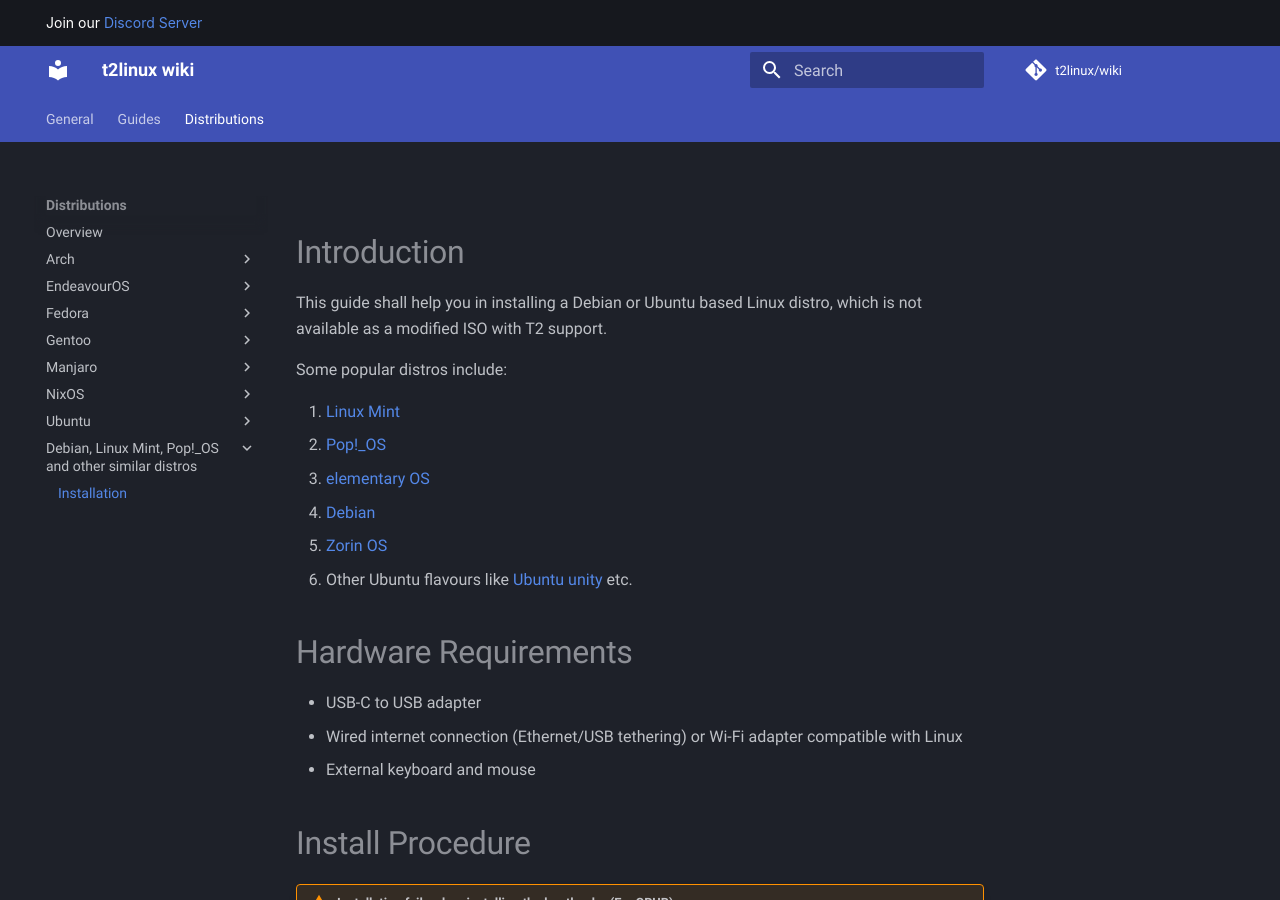
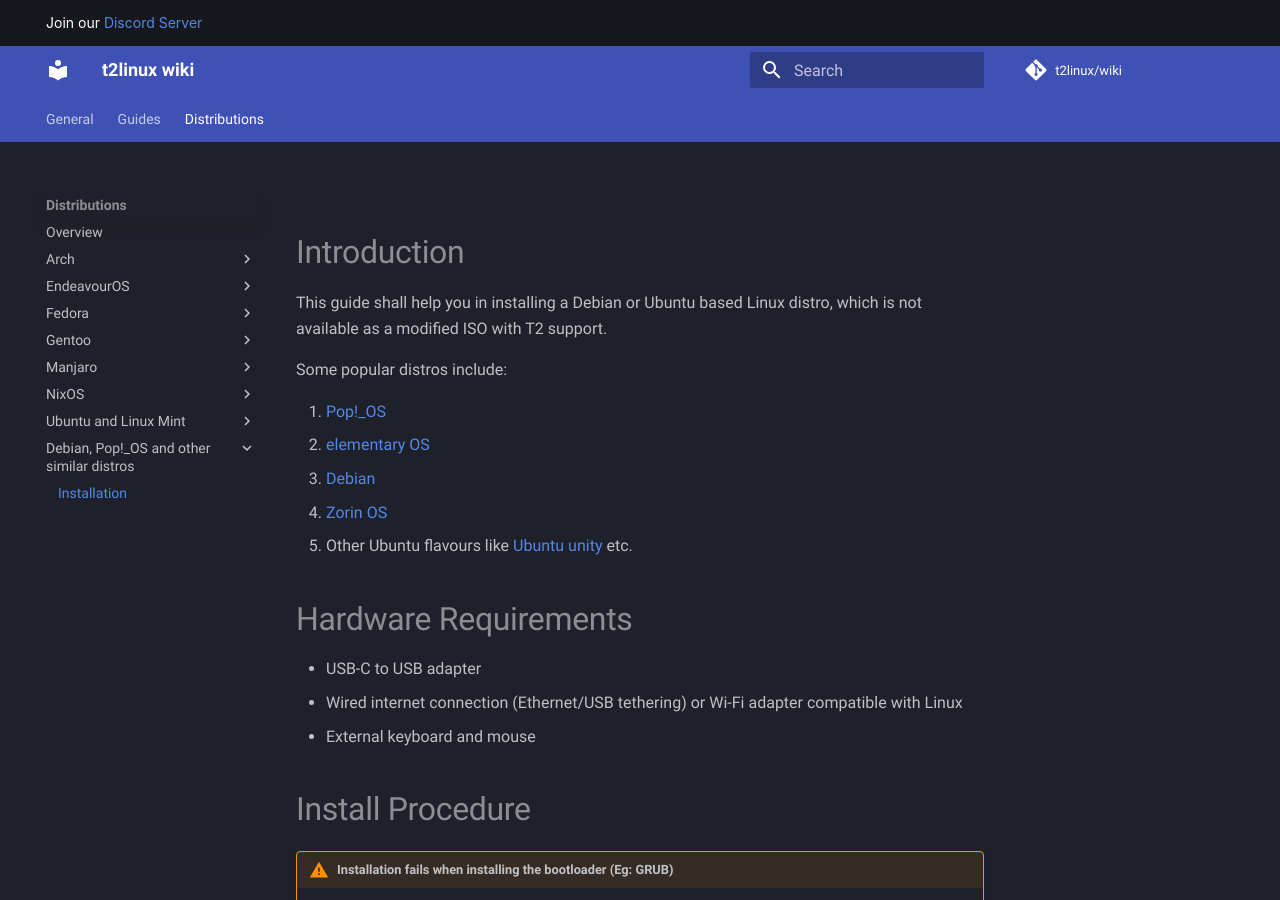
Before and after one commit to t2linux/wiki, an MkDocs documentation site: the page built from docs/distributions/debian/installation.md, in a window 1280 px wide and 900 px high. Built offline with MkDocs 1.6.1 and Material for MkDocs 9.7.7, drawn with Linux system fonts in a browser that asks for light colours; comment, search, counter and statistics services are not loaded.

Commit message:
Add Linux mint (#532)

```diff
--- a/docs/distributions/debian/installation.md
+++ b/docs/distributions/debian/installation.md
@@ -4,12 +4,11 @@ This guide shall help you in installing a Debian or Ubuntu based Linux distro, w
 
 Some popular distros include:
 
-1. [Linux Mint](https://linuxmint.com/)
-2. [Pop!_OS](https://pop.system76.com/)
-3. [elementary OS](https://elementary.io/)
-4. [Debian](https://www.debian.org/)
-5. [Zorin OS](https://zorin.com/)
-6. Other Ubuntu flavours like [Ubuntu unity](https://ubuntuunity.org/) etc.
+1. [Pop!_OS](https://pop.system76.com/)
+2. [elementary OS](https://elementary.io/)
+3. [Debian](https://www.debian.org/)
+4. [Zorin OS](https://zorin.com/)
+5. Other Ubuntu flavours like [Ubuntu unity](https://ubuntuunity.org/) etc.
 
 # Hardware Requirements
 
--- a/mkdocs.yml
+++ b/mkdocs.yml
@@ -85,11 +85,11 @@ nav:
                 - Home: distributions/nixos/home.md
                 - FAQ: distributions/nixos/faq.md
                 - Installation: distributions/nixos/installation.md
-          - Ubuntu:
+          - Ubuntu and Linux Mint:
                 - Home: distributions/ubuntu/home.md
                 - FAQ: distributions/ubuntu/faq.md
                 - Installation: distributions/ubuntu/installation.md
-          - Debian, Linux Mint, Pop!_OS and other similar distros:
+          - Debian, Pop!_OS and other similar distros:
                 - Installation: distributions/debian/installation.md
 
 extra_css:
```
Also changed, not shown: docs/distributions/ubuntu/installation.md (+4 -1 lines), docs/guides/preinstall.md (+1 -0 lines).
